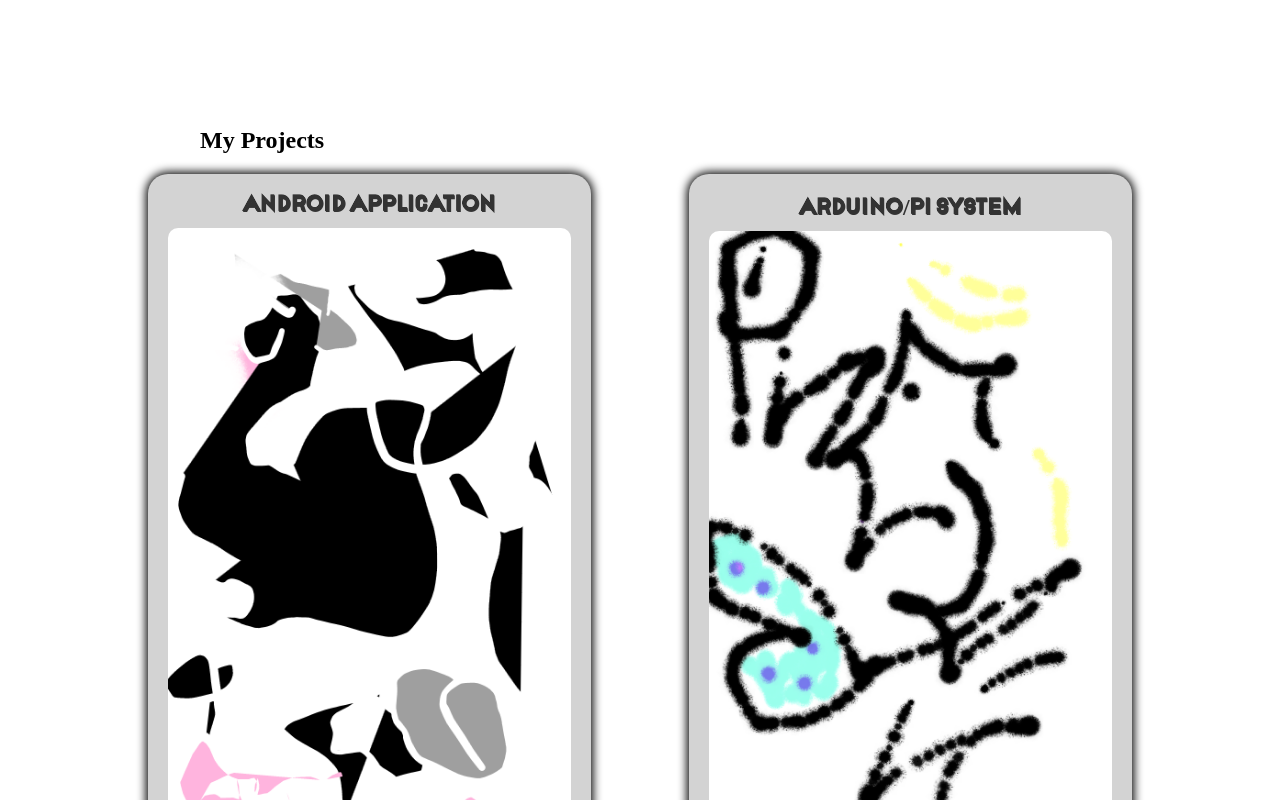
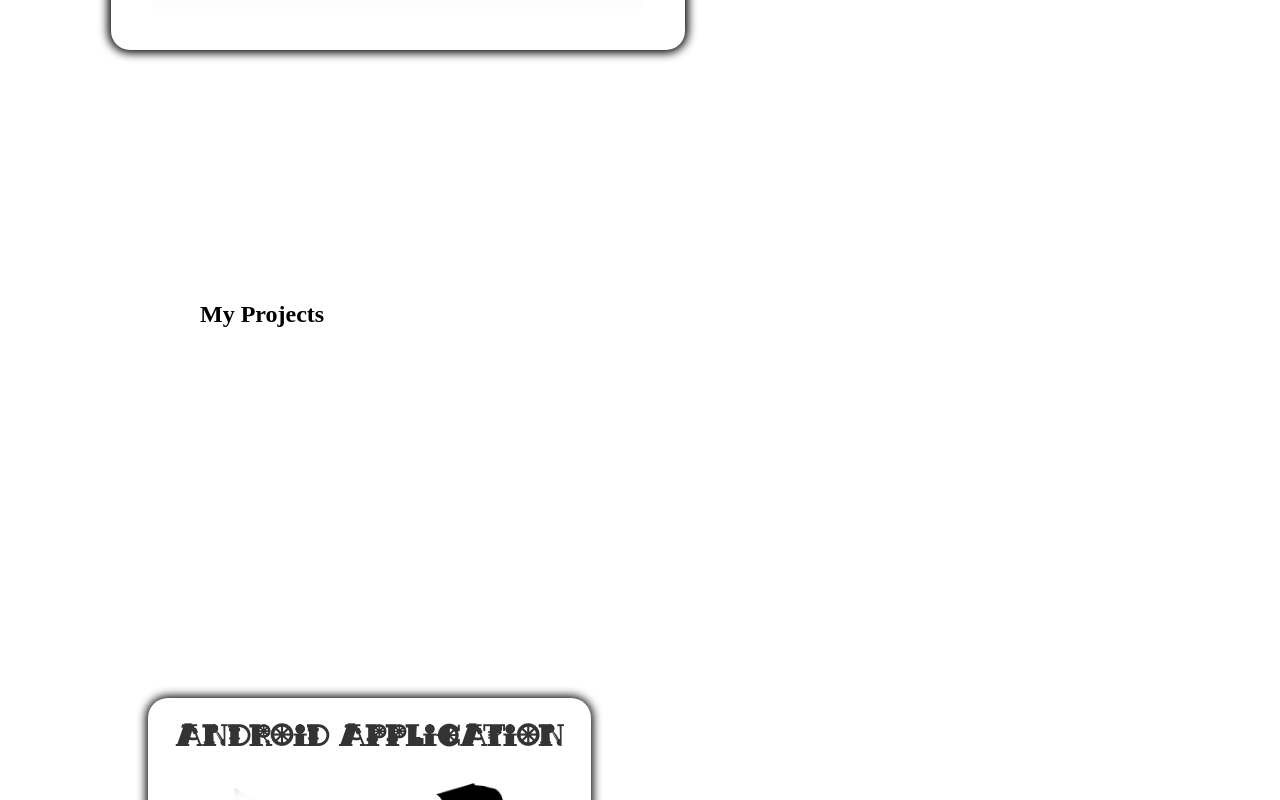
Before and after one commit to dontdoithere/MyWebsite, a React (Vite) app: page / in a window 1280 px wide. Shown: the part 1240-2040 px from the top of the page. Built offline with nearby package versions, Linux system fonts and the light colour scheme.

Commit message:
Monster would be main style. Worked mostly with css

```diff
--- a/src/App.tsx
+++ b/src/App.tsx
@@ -39,7 +39,7 @@ const App: React.FC = () => {
       <section id="projects">
       <h2 id="h-projects">My Projects</h2>
       <div className="projects-container">
-        <article className="project-box">
+        <article className="project-box  android-project">
           <h3 className="project-names">Android Application</h3>
           <img src="./pictures/first.png" alt="Project 1 Image" />
           <hr className="separator-line" />
--- a/src/index.css
+++ b/src/index.css
@@ -4,11 +4,16 @@
   box-sizing: border-box;
  }
 
- @font-face {
-  font-family: 'Conventional';
-  src: url(/src/fonts/Conventionality.ttf) format('truetype');
+
+@font-face {
+  font-family: 'Mechanical';
+  src: url(/src/fonts/Mechanical\ Demo.ttf) format('truetype');
 }
 
+@font-face {
+  font-family: 'Monster ';
+  src: url(/src/fonts/Montserrat.ttf) format('truetype');
+}
 
   /* CSS for header */
   header {
@@ -56,6 +61,7 @@
     text-align: center;
     padding-top: 260px;
     padding-bottom: 260px;
+    font-family: 'Monster';
   }
 
   #introduction {
@@ -63,6 +69,7 @@
     margin-top: 30px;
     margin-left: 110px;
     margin-bottom: 150px;
+    font-family: 'Monster ';
     background-color: rgb(253, 253, 253);
     border-radius: 20px;
     border-color: black;
@@ -77,24 +84,30 @@
 
   #h-projects{
     padding-left: 200px ;
+    padding-bottom: 350px;
+    padding-top: 100px;
   }
 
   .project-names{
-    font-family: 'Conventional';
+    font-family: 'Mechanical';
   }
 
 
   .projects-container {
     display: flex;
-    justify-content: space-between;
-    flex-wrap: wrap;
+    flex-direction: column;
+    align-items: flex-end;
     margin: 0 auto;
-    max-width: 80%; /* Adjust the max-width to control the container width */
+    max-width: 80%;
     padding: 20px;
   }
 
+  .android-project{
+    align-self: flex-start;
+  }
+
   .project-box {
-    background-color: lightgrey;
+    background-color: rgb(255, 255, 255);
     border-radius: 10px;
     padding: 20px;
     width: 45%;
@@ -103,6 +116,7 @@
     box-shadow: 0px 0px 10px 2px rgba(0,0,0,1);
     justify-content: center;
     align-items: center;
+    margin-bottom: 20px;
   }
 
   .project-box h3 {
@@ -132,5 +146,5 @@
   }
 
   .project-box:hover .separator-line {
-    background-image: linear-gradient(to right, rgba(221, 3, 3, 0), rgb(250, 245, 245), rgba(12, 208, 243, 0));
+    background-image: linear-gradient(to right, rgba(221, 3, 3, 0), rgb(240, 6, 6), rgba(12, 208, 243, 0));
   }
```
Also changed, not shown: src/fonts/Mechanical Demo.ttf (added), src/fonts/Montserrat.ttf (added).
